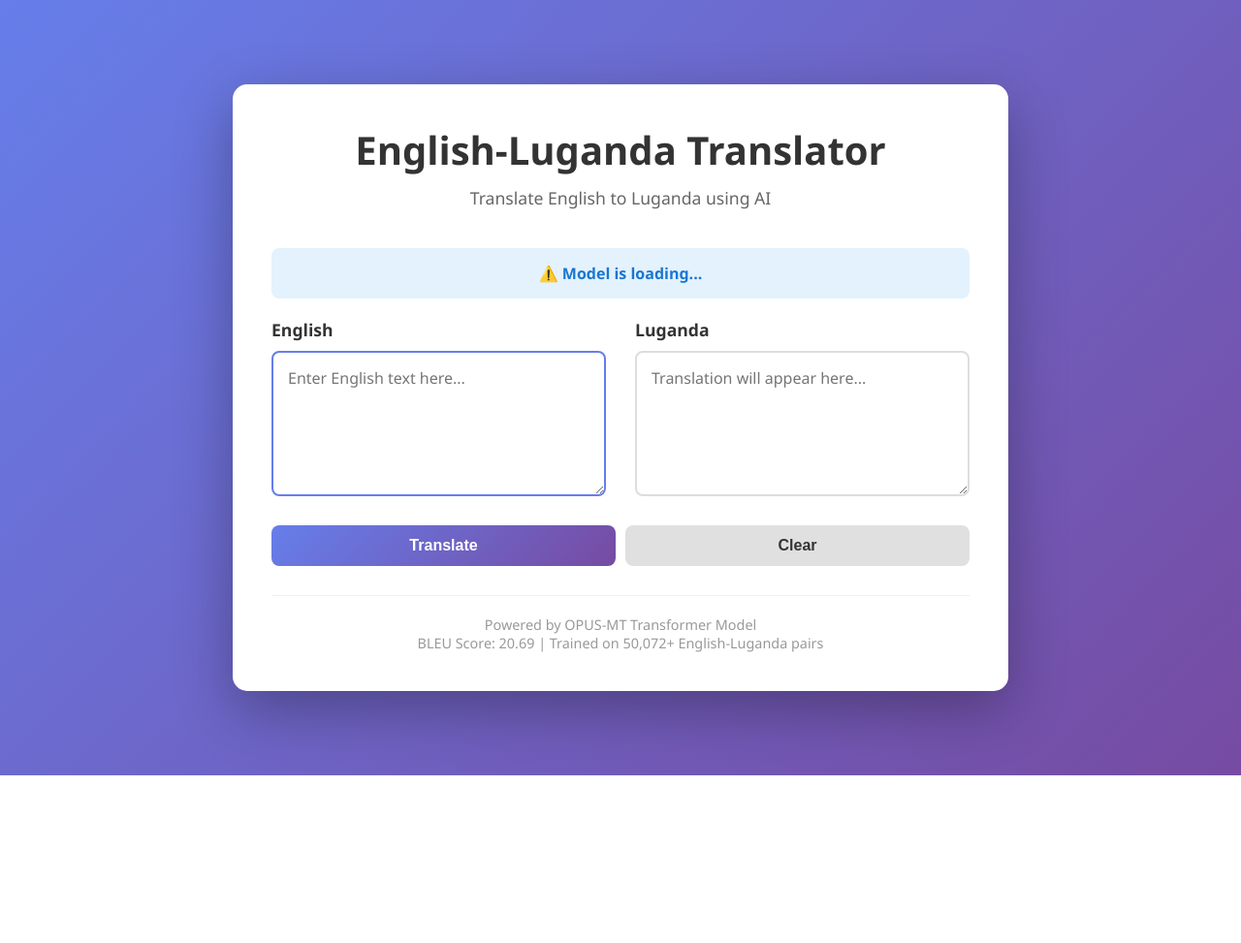
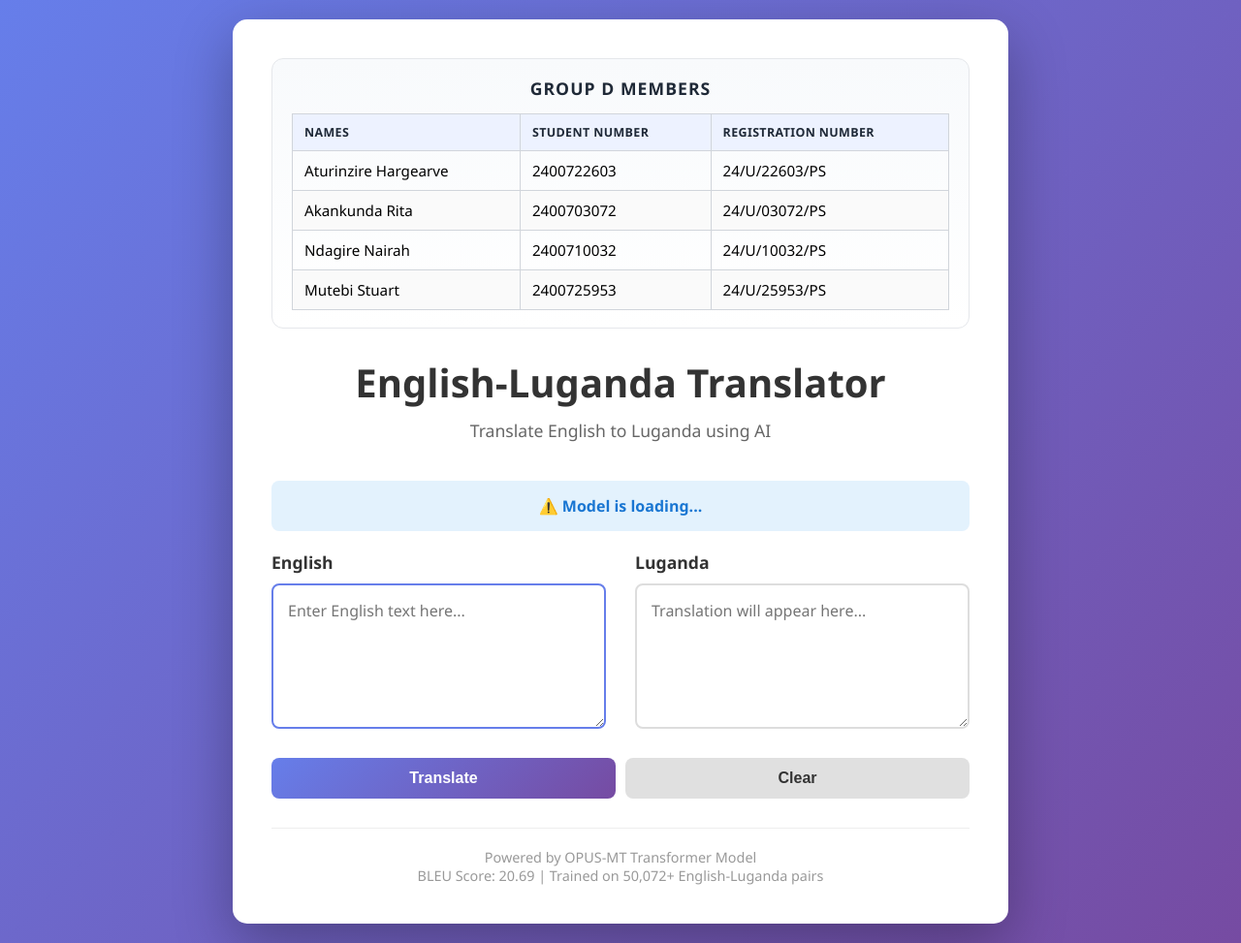
Before and after one commit to ndagirenairah/ENGLISH-LUGANDA-TRANSLATOR, a Flask app: page / in a window 1280 px wide. Shown: the whole page at 97% size. Before the commit the page ends 800 px from the top, so only its background shows below. Run offline with Flask 3, Linux system fonts and the light colour scheme; parts of the project's set-up code (start-up, migrations or seed data) failed here and were passed over.

Commit message:
Add group details to landing page

```diff
--- a/templates/index.html
+++ b/templates/index.html
@@ -28,6 +28,49 @@
             max-width: 800px;
             width: 100%;
             padding: 40px;
+        }
+
+        .group-details {
+            margin-bottom: 28px;
+            padding: 18px 20px;
+            border: 1px solid #e5e7eb;
+            border-radius: 12px;
+            background: linear-gradient(180deg, #f8fafc 0%, #ffffff 100%);
+        }
+
+        .group-details h2 {
+            text-align: center;
+            color: #1f2937;
+            font-size: 1.1em;
+            letter-spacing: 0.06em;
+            margin-bottom: 14px;
+        }
+
+        .group-table {
+            width: 100%;
+            border-collapse: collapse;
+            font-size: 0.95em;
+        }
+
+        .group-table th,
+        .group-table td {
+            border: 1px solid #d1d5db;
+            padding: 10px 12px;
+            text-align: left;
+            vertical-align: top;
+        }
+
+        .group-table th {
+            background: #edf2ff;
+            color: #1f2937;
+            font-weight: 700;
+            text-transform: uppercase;
+            letter-spacing: 0.03em;
+            font-size: 0.82em;
+        }
+
+        .group-table tbody tr:nth-child(even) {
+            background: #fafafa;
         }
 
         .header {
@@ -177,6 +220,14 @@
         }
 
         @media (max-width: 600px) {
+            .group-details {
+                padding: 14px;
+            }
+
+            .group-table {
+                font-size: 0.85em;
+            }
+
             .translator {
                 grid-template-columns: 1fr;
             }
@@ -193,6 +244,41 @@
 </head>
 <body>
     <div class="container">
+        <div class="group-details">
+            <h2>GROUP D MEMBERS</h2>
+            <table class="group-table">
+                <thead>
+                    <tr>
+                        <th>Names</th>
+                        <th>Student Number</th>
+                        <th>Registration Number</th>
+                    </tr>
+                </thead>
+                <tbody>
+                    <tr>
+                        <td>Aturinzire Hargearve</td>
+                        <td>2400722603</td>
+                        <td>24/U/22603/PS</td>
+                    </tr>
+                    <tr>
+                        <td>Akankunda Rita</td>
+                        <td>2400703072</td>
+                        <td>24/U/03072/PS</td>
+                    </tr>
+                    <tr>
+                        <td>Ndagire Nairah</td>
+                        <td>2400710032</td>
+                        <td>24/U/10032/PS</td>
+                    </tr>
+                    <tr>
+                        <td>Mutebi Stuart</td>
+                        <td>2400725953</td>
+                        <td>24/U/25953/PS</td>
+                    </tr>
+                </tbody>
+            </table>
+        </div>
+
         <div class="header">
             <h1>English-Luganda Translator</h1>
             <p>Translate English to Luganda using AI</p>
```
